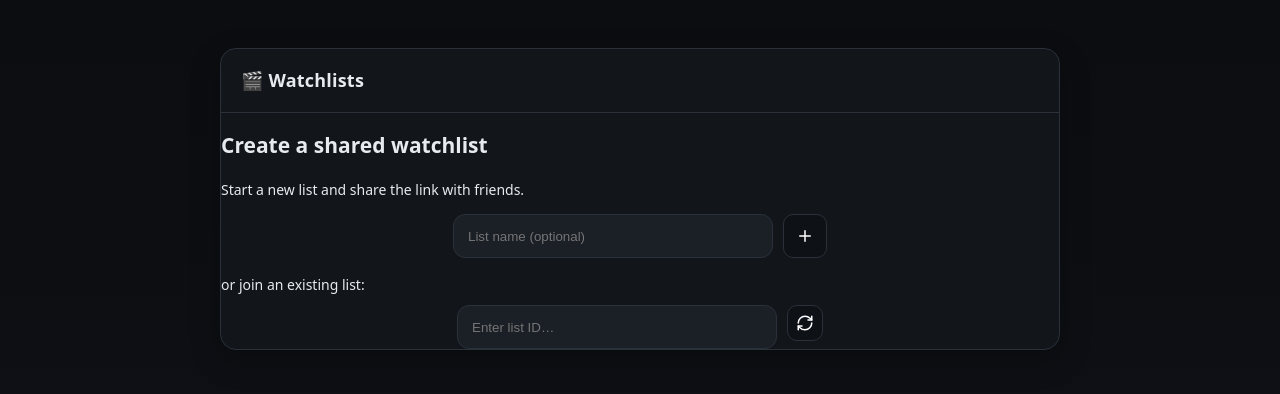
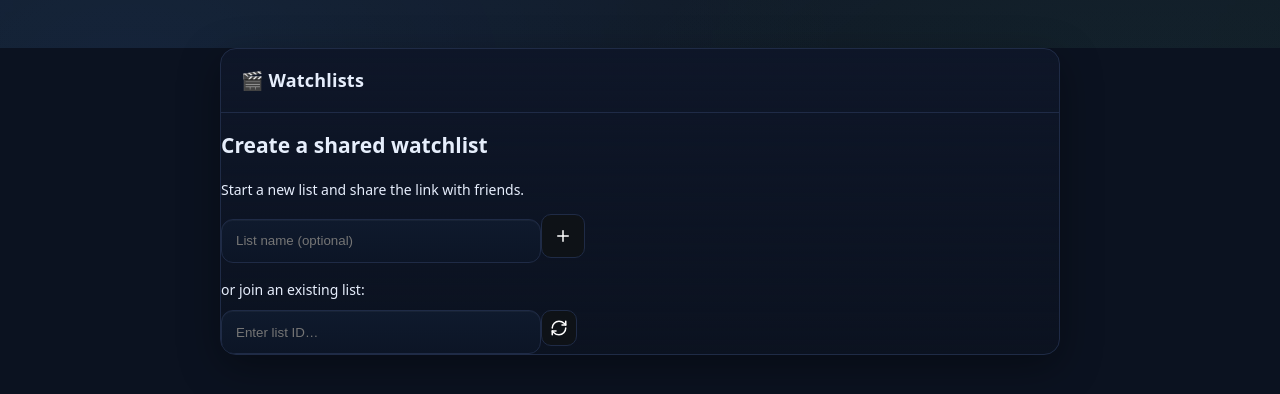
Before and after one commit to flxlehmann/watchlist, a Next.js app: page / in a window 1280 px wide. Shown: the top 394 px of the page. Built offline with nearby package versions, Linux system fonts and the light colour scheme.

Commit message:
Design Rework

```diff
--- a/app/globals.css
+++ b/app/globals.css
@@ -1,14 +1,34 @@
 :root{
-  --bg:#0b0d10;--panel:#12151a;--muted:#1b1f26;--text:#e6ebf0;--sub:#9aa7b4;--accent:#5ee1a0;--danger:#ff6b6b;--ring:#2a313b;--watched-bg:#1c2a1f;--blue:#1b5fbf;--blue-d:#154a96;--red:#9b2c2c;--red-d:#7a2222;--green:#1f6f4a;--green-d:#1a5c3e;
+  --bg:#0b1220;
+  --panel:#0e1628;
+  --muted:#121b2f;
+  --ring:#1f2b46;
+  --text:#e6eefc;
+  --sub:#9fb3d1;
+  --blue:#3aa0ff;
+  --green:#3fd18f;
+  --red:#ff6b6b;
+  --watched-bg:#0f1a2d;
 }
 *{box-sizing:border-box}html,body{height:100%}body{margin:0;background:linear-gradient(180deg,var(--bg),#0f1217);color:var(--text);font:14px/1.5 ui-sans-serif,system-ui,-apple-system,Segoe UI,Roboto,Inter,Arial}
 .container{max-width:880px;margin:48px auto;padding:0 20px}
-.card{background:var(--panel);border:1px solid var(--ring);border-radius:16px;box-shadow:0 10px 30px rgba(0,0,0,.25);overflow:hidden}
+.card{
+  background: linear-gradient(180deg, var(--panel), rgba(255,255,255,0));
+  border:1px solid var(--ring);
+  border-radius:16px;
+  box-shadow:0 12px 40px rgba(0,0,0,.35);
+  overflow:hidden;
+}
 .header{display:flex;align-items:center;gap:12px;padding:18px 20px;border-bottom:1px solid var(--ring)}
 .h1{font-size:18px;font-weight:700;letter-spacing:.2px}
 .sub{color:var(--sub)}
 .row{display:flex;gap:10px;align-items:center}.sep{flex:1}
-.input{width:100%;height:44px;padding:0 14px;border-radius:12px;border:1px solid var(--ring);background:var(--muted);color:var(--text)}
+.input{
+  width:100%;height:44px;padding:0 14px;border-radius:12px;border:1px solid var(--ring);
+  background:linear-gradient(180deg, #0f1a2d, #0c1526);
+  color:var(--text);
+  box-shadow:inset 0 1px 0 rgba(255,255,255,.04);
+}
 .iconbtn{width:36px;height:36px;display:inline-grid;place-items:center;border-radius:10px;border:1px solid var(--ring);cursor:pointer;color:#fff;background:#0e1217;transition:transform .08s,filter .15s,background .15s,border-color .15s}
 .iconbtn.lg{width:44px;height:44px}.iconbtn:hover{filter:brightness(1.05)}.iconbtn:active{transform:translateY(1px)}.iconbtn svg{width:18px;height:18px;stroke:currentColor}
 .iconbtn.blue:hover{background:var(--blue);border-color:var(--blue-d)}.iconbtn.red:hover{background:var(--red);border-color:var(--red-d)}.iconbtn.green:hover{background:var(--green);border-color:var(--green-d)}
@@ -17,7 +37,7 @@
 .item{display:grid;grid-template-columns:48px 1fr 150px 88px;gap:10px;align-items:center;padding:10px 12px;border-radius:12px;border:1px solid var(--ring);background:linear-gradient(180deg,var(--muted),rgba(255,255,255,0));margin:8px 0}
 .item.watched{background:linear-gradient(180deg,var(--watched-bg),rgba(255,255,255,0));border-color:#27402f}.item.watched input[type=text]{color:#cfe6d6}
 .item input[type=text]{background:transparent;border:0;color:var(--text);outline:none;font-size:14px;height:unset}
-.thumb{width:48px;height:72px;border-radius:8px;overflow:hidden;border:1px solid var(--ring);display:grid;place-items:center;background:#0f1318;color:var(--sub);font-size:20px}
+.thumb{width:48px;height:72px;border-radius:12px;overflow:hidden;border:1px solid var(--ring);display:grid;place-items:center;background:#0f1318;color:var(--sub);font-size:20px}
 .thumb img{display:block;width:100%;height:100%;object-fit:cover}
 .badge{font-size:12px;padding:6px 8px;background:var(--muted);border:1px solid var(--ring);border-radius:999px;color:var(--sub)}
 .footer{padding:14px 20px;border-top:1px solid var(--ring);display:flex;align-items:center;gap:10px;flex-wrap:wrap}.copy{user-select:all}
@@ -36,30 +56,33 @@
 .ac-anchor{position:relative;flex:1 1 420px}
 .ac{
   position:absolute;
-  top:48px; left:0; right:0; width:100%;
-  max-height:320px; overflow:auto;
+  top:48px;
+  left:0;
+  right:0;
+  width:100%;
+  max-height:420px;
+  overflow:auto;
   background:var(--panel);
   border:1px solid var(--ring);
-  border-radius:12px;
-  box-shadow:0 18px 48px rgba(0,0,0,.5);
+  border-radius:14px;
+  box-shadow:0 22px 60px rgba(0,0,0,.55);
   z-index:60;
-  backdrop-filter:saturate(1.05) blur(4px);
-  padding:6px;
-  font-size:inherit;
-  animation: acDrop .16s cubic-bezier(.22,1,.36,1);
+  backdrop-filter:saturate(1.1) blur(6px);
+  padding:10px;
 }
 .ac-item{
-  display:grid;
-  grid-template-columns:1fr auto;
+  padding:18px 20px;
+  cursor:pointer;
+  display:flex;
+  justify-content:space-between;
   align-items:center;
-  gap:12px;
-  padding:14px 16px;
-  min-height:52px;
-  cursor:pointer;
-  border-radius:8px;
-  border-bottom:1px solid rgba(255,255,255,.05);
-  transition: background .14s ease, transform .12s cubic-bezier(.22,1,.36,1);
-  font-size:inherit;
+  gap:18px;
+  transition:background .12s ease, transform .08s ease;
+  border-bottom:1px solid rgba(255,255,255,.04);
+  min-height:72px;
+  font-size:15px;
+  line-height:1.45;
+  border-radius:10px;
 }.ac-item:hover,.ac-item.active{background:var(--muted)}.ac-empty{padding:10px 12px;color:var(--sub)}
 @media (max-width:980px){.grid{grid-template-columns:repeat(3,minmax(0,1fr))}}
 @media (max-width:720px){.item{grid-template-columns:48px 1fr 120px 88px}.progress{width:120px}.grid{grid-template-columns:repeat(2,minmax(0,1fr))}}
@@ -99,7 +122,7 @@
 /* === Poster-only grid rewrite === */
 .grid{padding:8px;display:grid;grid-template-columns:repeat(5,minmax(0,1fr));gap:12px}
 .poster-card{position:relative;border:none;background:transparent;box-shadow:none;padding:0}
-.poster-card .poster{position:relative;width:100%;border-radius:8px;overflow:hidden}
+.poster-card .poster{position:relative;width:100%;border-radius:12px;overflow:hidden}
 .poster-card .poster::before{content:'';display:block;padding-top:150%} /* 2:3 portrait ratio */
 .poster-card .poster img{position:absolute;inset:0;width:100%;height:100%;object-fit:cover;display:block}
 .poster-card .poster-fallback{position:absolute;inset:0;display:grid;place-items:center;font-size:42px;opacity:.8}
@@ -177,29 +200,46 @@
 
 /* --- Add row & autocomplete layout rewrite --- */
 .ac-anchor{position:relative;flex:1 1 520px;min-width:0}
-.ac-anchor .input{width:100%}
+.ac-anchor .input{
+  width:100%;height:44px;padding:0 14px;border-radius:12px;border:1px solid var(--ring);
+  background:linear-gradient(180deg, #0f1a2d, #0c1526);
+  color:var(--text);
+  box-shadow:inset 0 1px 0 rgba(255,255,255,.04);
+}
 /* Dropdown pinned under input, full width of anchor */
 .ac{
   position:absolute;
-  top:48px; left:0; right:0; width:100%;
-  max-height:320px; overflow:auto;
+  top:48px;
+  left:0;
+  right:0;
+  width:100%;
+  max-height:420px;
+  overflow:auto;
   background:var(--panel);
   border:1px solid var(--ring);
-  border-radius:12px;
-  box-shadow:0 18px 48px rgba(0,0,0,.5);
+  border-radius:14px;
+  box-shadow:0 22px 60px rgba(0,0,0,.55);
   z-index:60;
-  backdrop-filter:saturate(1.05) blur(4px);
-  padding:6px;
-  font-size:inherit;
-  animation: acDrop .16s cubic-bezier(.22,1,.36,1);
+  backdrop-filter:saturate(1.1) blur(6px);
+  padding:10px;
 }
 /* Input should expand within rows/toolbars */
 .toolbar .ac-anchor,.row .ac-anchor{flex:1 1 auto}
-.toolbar .ac-anchor .input,.row .ac-anchor .input{flex:1 1 auto;width:100%;min-width:0}
+.toolbar .ac-anchor .input,.row .ac-anchor .input{
+  width:100%;height:44px;padding:0 14px;border-radius:12px;border:1px solid var(--ring);
+  background:linear-gradient(180deg, #0f1a2d, #0c1526);
+  color:var(--text);
+  box-shadow:inset 0 1px 0 rgba(255,255,255,.04);
+}
 
 
 /* Safety: make any input inside .cta or .toolbar grow */
-.cta .input{flex:1 1 auto;width:100%;min-width:0}
+.cta .input{
+  width:100%;height:44px;padding:0 14px;border-radius:12px;border:1px solid var(--ring);
+  background:linear-gradient(180deg, #0f1a2d, #0c1526);
+  color:var(--text);
+  box-shadow:inset 0 1px 0 rgba(255,255,255,.04);
+}
 
 
 /* Title + year alignment inside autocomplete items */
@@ -208,40 +248,30 @@
 .ac-item .year{opacity:.65;font-size:14px}
 
 
-/* Typography & hero */
-.lead{color:var(--sub);font-size:15px;margin:4px 0 12px}
-.features{list-style:none;display:flex;gap:12px;flex-wrap:wrap;padding:0;margin:8px 0 16px}
-.features li{background:var(--muted);border:1px solid var(--ring);padding:8px 10px;border-radius:999px;color:var(--sub)}
-.hero h1{font-size:22px;margin:0 0 8px 0}
 
-/* Focus-visible rings */
-:focus-visible{outline:2px solid var(--blue);outline-offset:2px}
-.input:focus-visible{border-color:var(--blue);box-shadow:0 0 0 3px rgba(56,189,248,.15)}
-.iconbtn:focus-visible{box-shadow:0 0 0 3px rgba(56,189,248,.2)}
-
-main.card{display:block}
-
-.hero .cta{display:flex;gap:10px;justify-content:center;flex-wrap:wrap}
-.hero .cta .input{flex:1 1 360px;min-width:260px;max-width:420px}
-
-/* Autocomplete micro-animations */
-@keyframes acDrop{from{opacity:0; transform:translateY(-4px) scale(.98)} to{opacity:1; transform:translateY(0) scale(1)}}
-.ac{
-  position:absolute;
-  top:48px; left:0; right:0; width:100%;
-  max-height:320px; overflow:auto;
-  background:var(--panel);
-  border:1px solid var(--ring);
-  border-radius:12px;
-  box-shadow:0 18px 48px rgba(0,0,0,.5);
-  z-index:60;
-  backdrop-filter:saturate(1.05) blur(4px);
-  padding:6px;
-  font-size:inherit;
-  animation: acDrop .16s cubic-bezier(.22,1,.36,1);
+/* Subtle animated background */
+html,body{background:var(--bg)}
+body::before{
+  content:"";
+  position:fixed; inset:0; z-index:-2;
+  background:
+    radial-gradient(1200px 800px at 10% 10%, rgba(58,160,255,0.08), transparent 60%),
+    radial-gradient(1000px 700px at 90% 30%, rgba(63,209,143,0.05), transparent 60%),
+    linear-gradient(180deg, rgba(255,255,255,0.02), rgba(255,255,255,0));
+  pointer-events:none;
 }
-.ac-item:hover{background:rgba(255,255,255,.08); transform:translateY(0) scale(1.01)}
-.ac-item:active{transform:translateY(1px) scale(.995)}
-
-.ac-item > span:first-child{font-weight:600; overflow:hidden; text-overflow:ellipsis; white-space:nowrap}
-.ac-item > span:last-child{justify-self:end; opacity:.7}
+body::after{
+  content:"";
+  position:fixed; inset:-10% -10%; z-index:-1;
+  background: radial-gradient(60% 40% at 50% 50%, rgba(58,160,255,0.06), rgba(0,0,0,0) 70%),
+              linear-gradient(120deg, rgba(58,160,255,0.03) 0%, rgba(63,209,143,0.03) 100%);
+  filter: blur(20px);
+  animation: bgShift 28s ease-in-out infinite alternate;
+  opacity:.8;
+  pointer-events:none;
+}
+@keyframes bgShift{
+  0%{ transform: translate3d(-2%, -1%, 0) scale(1.02) rotate(0.2deg); }
+  50%{ transform: translate3d(1%, 2%, 0) scale(1.03) rotate(-0.2deg); }
+  100%{ transform: translate3d(3%, -2%, 0) scale(1.02) rotate(0.1deg); }
+}
--- a/next.config.mjs
+++ b/next.config.mjs
@@ -1,6 +1,3 @@
 /** @type {import('next').NextConfig} */
 const nextConfig={reactStrictMode:true,experimental:{serverActions:{bodySizeLimit:'2mb'}}};
-nextConfig.images = {
-  remotePatterns: [{ protocol: 'https', hostname: 'image.tmdb.org', pathname: '/t/p/**' }]
-};
 export default nextConfig;
```
